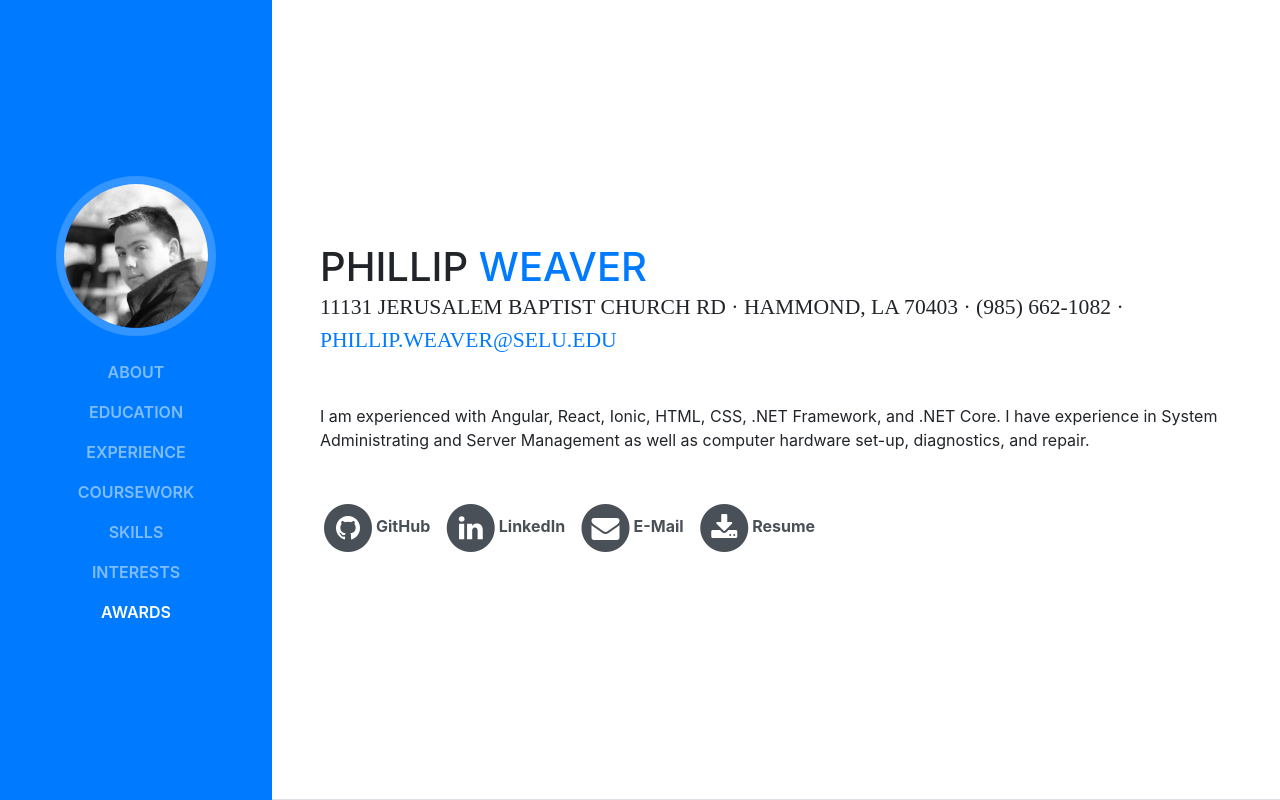
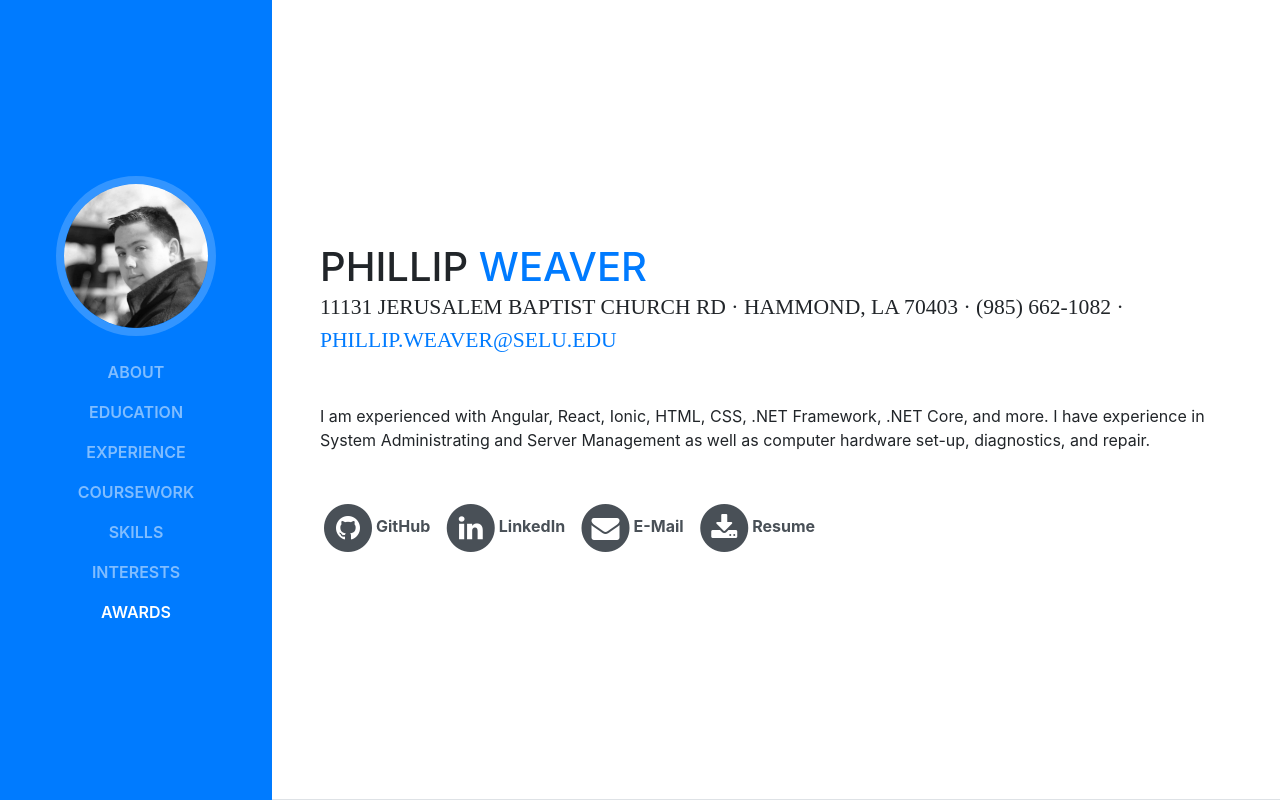
Before and after one commit to jbw716/jbw716.github.io, a website with bundled scripts: page index.html in a window 1280 px wide. Shown: the top 800 px of the page. Built offline with nearby package versions, Linux system fonts and the light colour scheme; a web font is replaced by a local one.

Commit message:
Added "and more..." to self-description experience.

```diff
--- a/index.html
+++ b/index.html
@@ -77,7 +77,7 @@
         <div class="subheading mb-5">11131 Jerusalem Baptist Church Rd · Hammond, LA 70403 · (985) 662-1082 ·
           <a href="mailto:phillip.weaver@selu.edu">phillip.weaver@selu.edu</a>
         </div>
-        <p class="mb-5">I am experienced with Angular, React, Ionic, HTML, CSS, .NET Framework, and .NET Core. I have
+        <p class="mb-5">I am experienced with Angular, React, Ionic, HTML, CSS, .NET Framework, .NET Core, and more. I have
           experience in System Administrating and Server Management as well as computer hardware
           set-up, diagnostics, and repair.</p>
         <ul class="list-inline list-social-icons mb-0">
```
